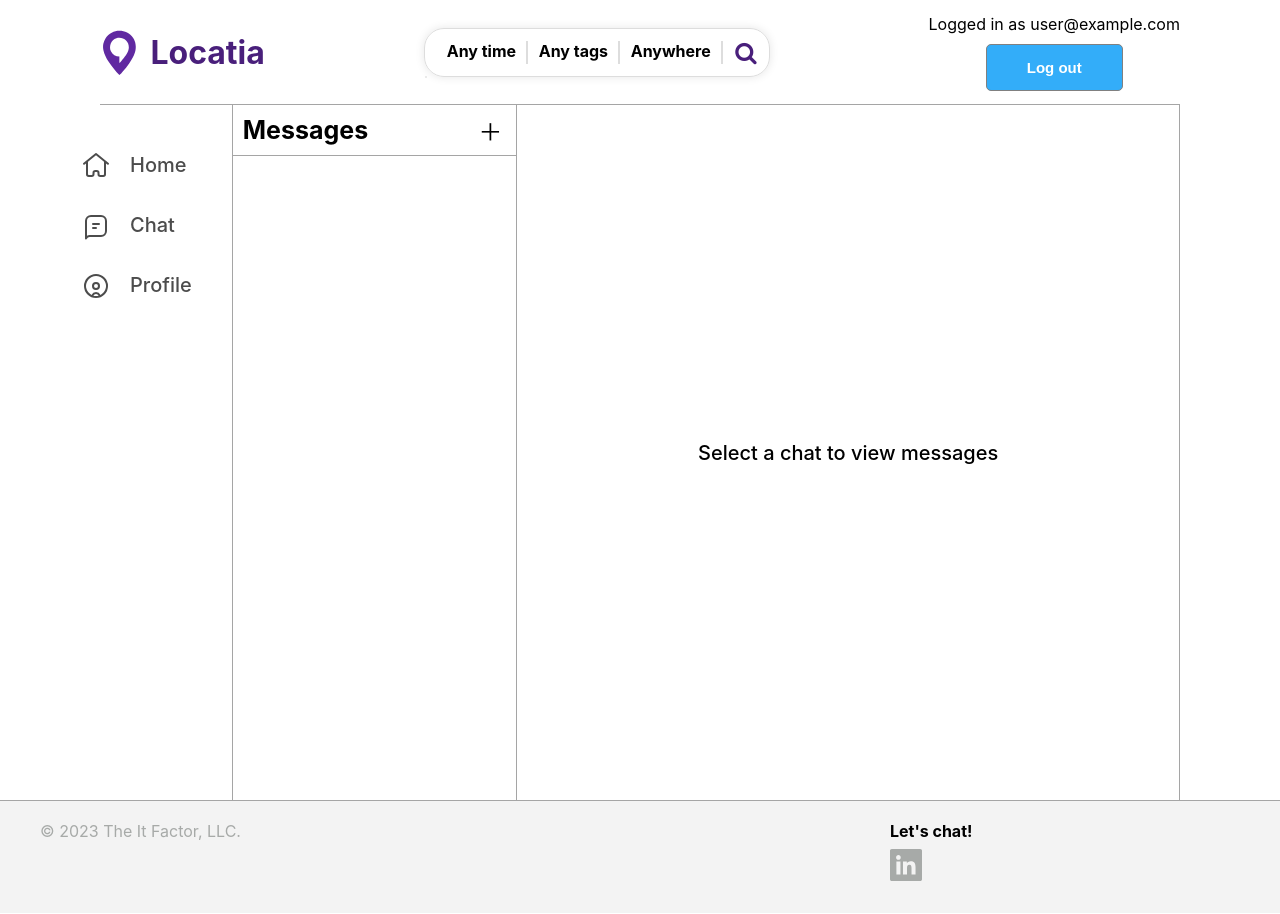
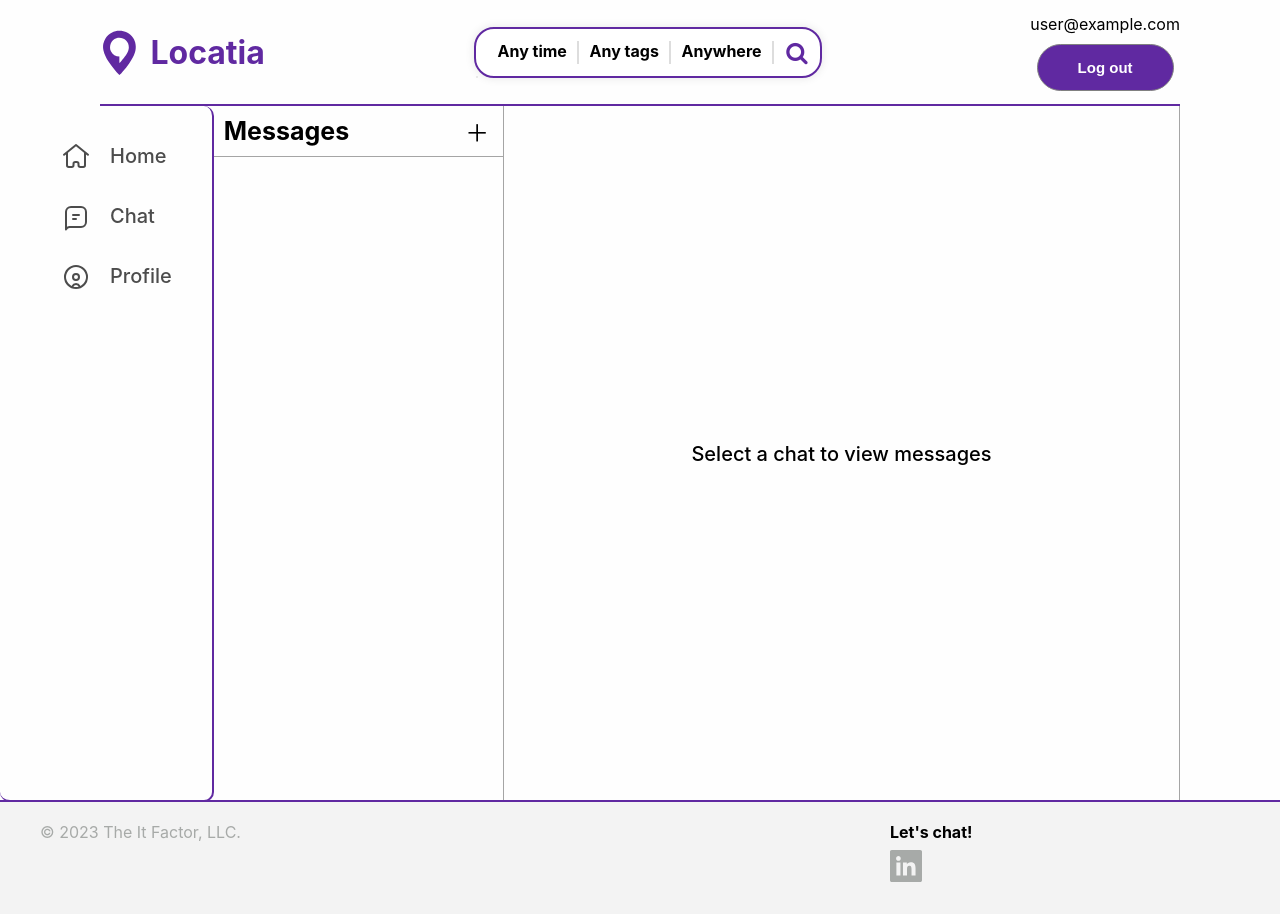
Before and after one commit to JonZavialov/locatia, a React (Create React App) app: page /messages in a window 1280 px wide. Built offline with nearby package versions, Linux system fonts and the light colour scheme; no server answers; the database is empty; sample sign-in values are in the browser's storage.

Commit message:
Styling revamp

```diff
--- a/public/styles.css
+++ b/public/styles.css
@@ -2,6 +2,7 @@ body {
   font-family: Inter, sans-serif;
   margin: 0;
   height: 100%;
+  background-color: #fefefe;
 }
 
 html {
@@ -18,7 +19,7 @@ html {
 
 ::-webkit-scrollbar-track {
   background-color: transparent;
-  border: 1.5px solid purple;
+  border: 1.5px solid #6029a1;
   border-radius: 8px;
 }
 
--- a/src/components/createAccount/createAccount.css
+++ b/src/components/createAccount/createAccount.css
@@ -47,7 +47,7 @@
 
 #info-container input[type="text"]:focus,
 #info-container textarea:focus {
-  outline: 2px solid purple;
+  outline: 2px solid #6029a1;
 }
 
 #info-container input[type="text"],
@@ -97,8 +97,8 @@
 }
 
 #socials-select .selected {
-  outline: 2px solid purple;
-  color: purple;
+  outline: 2px solid #6029a1;
+  color: #6029a1;
 }
 
 #photo-insert-grid {
@@ -183,7 +183,7 @@
   padding: 15px 50px;
   border-radius: 5px;
   border: 1px solid gray;
-  background-color: #33adf9;
+  background-color: #6029a1;
   color: white;
   cursor: pointer;
 }
@@ -196,7 +196,7 @@
 
 #photo-edit-modal #buttons-row button:hover:enabled,
 #continue-button:hover:enabled {
-  background-color: #1da1f2;
+  background-color: #7f37d0;
 }
 
 #photo-edit-modal #buttons-row button:active:enabled,
@@ -211,9 +211,9 @@
 
 #continue-button {
   padding: 15px 50px;
-  border-radius: 5px;
+  border-radius: 50px;
   border: 1px solid gray;
-  background-color: #33adf9;
+  background-color: #6029a1;
   color: white;
   cursor: pointer;
   font-size: 16px;
@@ -254,7 +254,7 @@
 }
 
 .user-tag:hover {
-  outline: 2px solid purple;
+  outline: 2px solid #6029a1;
   background-color: #d1d1d1;
 }
 
@@ -288,7 +288,7 @@
 
 #submit-tag-button:hover {
   cursor: pointer;
-  color: purple;
+  color: #6029a1;
 }
 
 #tag-selection-box {
--- a/src/components/footer/footer.css
+++ b/src/components/footer/footer.css
@@ -2,8 +2,8 @@
   background-color: #f3f3f3;
   display: flex;
   padding: 20px 0;
-  border-top: 1px solid #a5a5a5;
-  transform: translateY(-1px);
+  border-top: 2px solid #6029a1;
+  transform: translateY(-2px);
 }
 
 #copyright-statement {
--- a/src/components/homePage/profile-cards.css
+++ b/src/components/homePage/profile-cards.css
@@ -8,7 +8,7 @@
   cursor: pointer;
   width: 250px;
   height: min-content;
-  border: 1px solid #bcbcbc;
+  border: 2px solid #6029a1;
   background-color: white;
 
   transition-duration: 0.2s;
@@ -23,7 +23,7 @@
 .profile-card:hover {
   box-shadow: 0 0 10px rgba(0, 0, 0, 0.4);
   transform: scale(1.05);
-  background: linear-gradient(to right bottom, #105e8f, #1da1f2);
+  background: linear-gradient(to right bottom, #6029a1, #8b4bd4);
 
   transition-duration: 0.2s;
   transition-timing-function: ease-in-out;
@@ -51,7 +51,6 @@
   align-items: center;
   height: min-content;
   margin: 0 auto;
-  background-color: #f3f3f3;
 }
 
 .socials-box {
--- a/src/components/login/login.css
+++ b/src/components/login/login.css
@@ -92,7 +92,7 @@
 }
 
 #actions-container input[type="submit"]:hover {
-  background-color: #1da1f2;
+  background-color: #7f37d0;
   color: white;
 }
 
@@ -103,7 +103,7 @@
 
 #actions-container input[type="text"]:focus,
 #actions-container input[type="password"]:focus {
-  outline: 2px solid purple;
+  outline: 2px solid #6029a1;
 }
 
 #actions-container input[type="text"],
@@ -181,5 +181,5 @@
 }
 
 #remember-box input:checked {
-  background-color: #1da1f2;
+  background-color: #7f37d0;
 }
--- a/src/components/menu/menu.css
+++ b/src/components/menu/menu.css
@@ -19,17 +19,18 @@
 }
 
 #menu li:hover {
-  color: #0091ea;
-  background-color: #f0f9fe;
+  color: #6029a1;
+  background-color: #f5f1f8;
 }
 
 #menu li:hover svg {
-  fill: #0091ea;
+  fill: #6029a1;
 }
 
 #menu {
-  border-right: 1px solid #a5a5a5;
-  border-bottom: 1px solid #a5a5a5;
-  padding: 40px 10px 0 50px;
+  border-right: 2px solid #6029a1;
+  border-bottom: 2px solid #6029a1;
+  padding: 30px 10px 0 30px;
   margin: 0;
+  border-radius: 10px;
 }
--- a/src/components/messages/ChatDisplay/chatDisplay.css
+++ b/src/components/messages/ChatDisplay/chatDisplay.css
@@ -76,7 +76,7 @@
   all: unset;
   height: 50%;
   margin: auto 0;
-  background-color: #33adf9;
+  background-color: #6029a1;
   display: flex;
   border-radius: 10px;
   color: white;
@@ -90,7 +90,7 @@
 }
 
 #chat-bar button:hover {
-  background-color: #1da1f2;
+  background-color: #7f37d0;
 }
 
 #chat-bar button:active {
@@ -98,7 +98,7 @@
 }
 
 #chat-bar textarea:focus {
-  outline: 2px solid purple;
+  outline: 2px solid #6029a1;
 }
 
 #chat-display {
--- a/src/components/navBar/AccountIndicator.js
+++ b/src/components/navBar/AccountIndicator.js
@@ -7,7 +7,7 @@ function AccountIndicator(){
     return(
         <div id="account-indicator">
             {isLoggedIn ?
-                <p>Logged in as {getCurrentUser().email}</p>
+                <p>{getCurrentUser().email}</p>
                 :
                 <p>Not logged in</p>
             }
--- a/src/components/navBar/NavBar.js
+++ b/src/components/navBar/NavBar.js
@@ -19,7 +19,7 @@ function NavBar(){
                         <p>Any time</p>
                         <p>Any tags</p>
                         <p>Anywhere</p>
-                        <i style={{'color': '#491f7b'}} className="fa fa-search" aria-hidden="true"></i>
+                        <i style={{'color': '#6029a1'}} className="fa fa-search" aria-hidden="true"></i>
                     </div>
                     <ExpandedSearchForm isSearchFormExpanded={isSearchFormExpanded}/>
                 </div>
--- a/src/components/navBar/navBar.css
+++ b/src/components/navBar/navBar.css
@@ -2,7 +2,7 @@
   display: flex;
   height: 13vh;
   align-items: center;
-  border-bottom: 1px solid #a5a5a5;
+  border-bottom: 2px solid #6029a1;
   margin: 0 100px;
 }
 
@@ -15,7 +15,7 @@
 
 #nav-bar #logo h1 {
   margin-left: 10px;
-  color: #491f7b;
+  color: #6029a1;
 }
 
 #account-indicator {
@@ -32,9 +32,9 @@
 
 #account-indicator button {
   padding: 14px 40px;
-  border-radius: 5px;
+  border-radius: 50px;
   border: 1px solid gray;
-  background-color: #33adf9;
+  background-color: #6029a1;
   color: white;
   cursor: pointer;
   font-size: 15px;
@@ -42,7 +42,7 @@
 }
 
 #account-indicator button:hover {
-  background-color: #1da1f2;
+  background-color: #7f37d0;
 }
 
 #account-indicator button:active {
@@ -93,8 +93,9 @@
   position: relative;
   margin: auto;
   box-shadow: 0 0 10px rgba(0, 0, 0, 0.1);
-  border: 1px solid #dddddd;
+  border: 2px solid #6029a1;
   border-radius: 20px;
+  background-color: white;
 }
 
 #search-form-banner {
@@ -138,7 +139,7 @@
   padding: 0 5px;
   border-radius: 5px;
   border: 1px solid gray;
-  background-color: #33adf9;
+  background-color: #6029a1;
   color: white;
   cursor: pointer;
   font-size: 15px;
--- a/src/components/profilePage/profilePage.css
+++ b/src/components/profilePage/profilePage.css
@@ -122,7 +122,7 @@ body {
 
 #contact-area .socials-box {
   padding: 15px 50px;
-  background-color: #1da1f2;
+  background-color: #7f37d0;
   color: white;
   border-radius: 50px;
   font-weight: bold;
```
